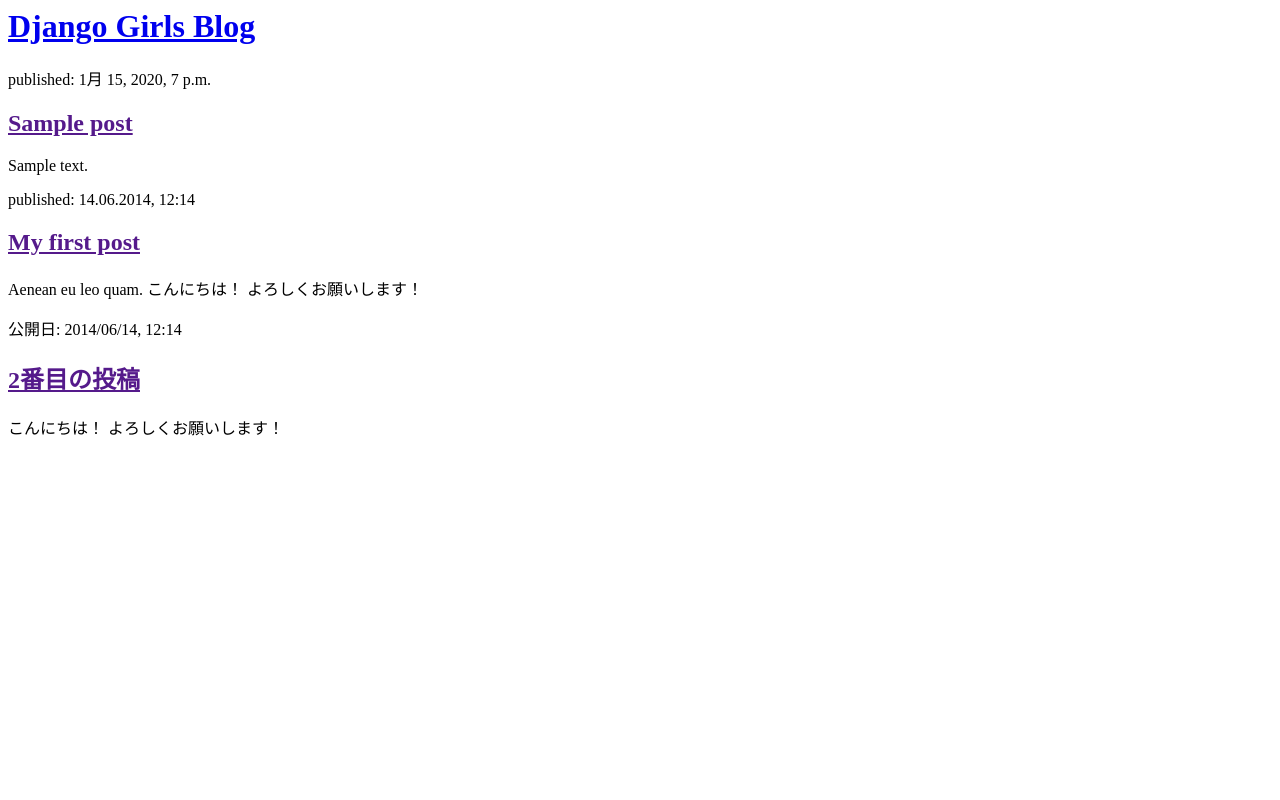
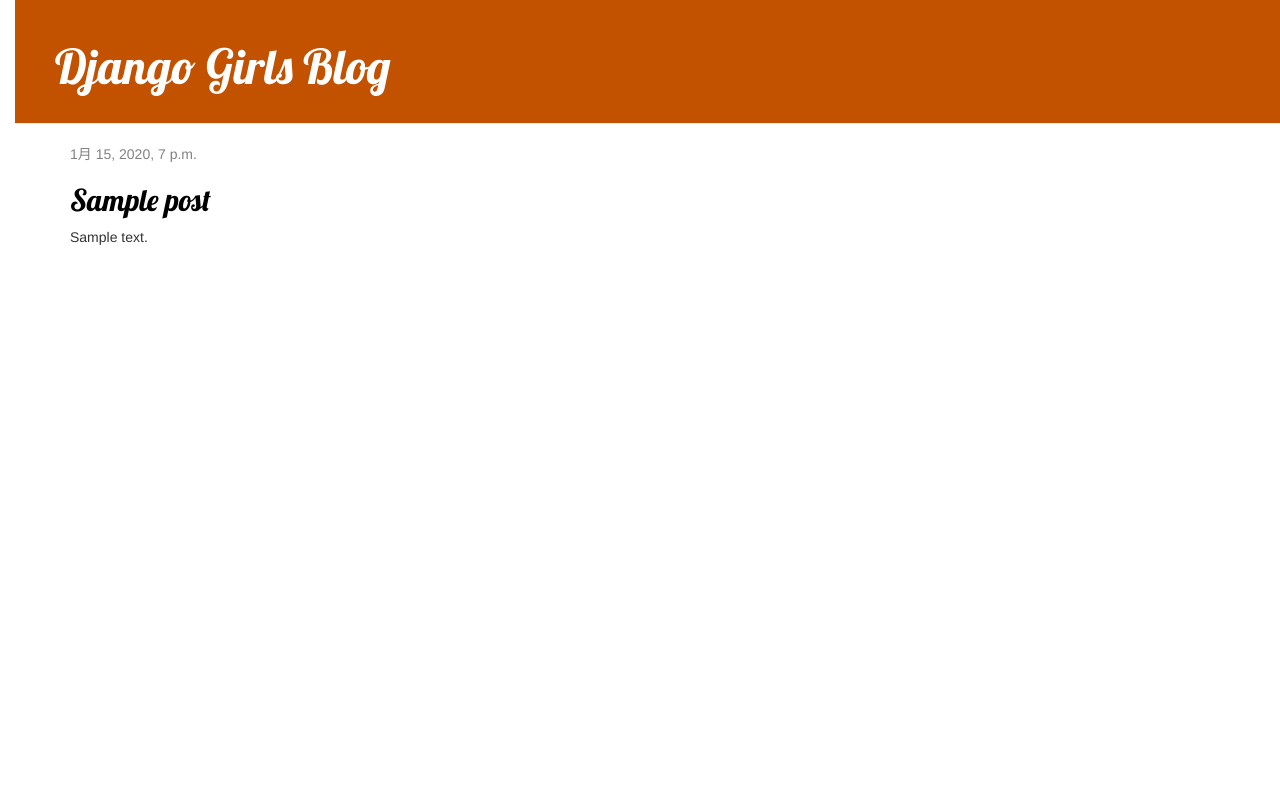
Before and after one commit to gengoron13/my-first-blog, a Django app: page / in a window 1280 px wide. Run offline with Django 3.2, Linux system fonts and the light colour scheme; tables that the repository leaves empty hold one stand-in row (values such as "Sample post"); some libraries are stand-ins or nearby versions.

Commit message:
Added view and template for detailed blog post as well as CSS for the site.

```diff
--- /dev/null
+++ b/blog/static/css/blog.css
@@ -0,0 +1,55 @@
+h1 a, h2 a {
+    color: #C25100;
+
+    font-family: 'Lobster';
+}
+
+body {
+    padding-left: 15px;
+}
+.page-header {
+    background-color: #C25100;
+    margin-top: 0;
+    padding: 20px 20px 20px 40px;
+}
+
+.page-header h1, .page-header h1 a, .page-header h1 a:visited, .page-header h1 a:active {
+    color: #ffffff;
+    font-size: 36pt;
+    text-decoration: none;
+}
+
+.content {
+    margin-left: 40px;
+}
+
+h1, h2, h3, h4 {
+    font-family: 'Lobster', cursive;
+}
+
+.date {
+    color: #828282;
+}
+
+.save {
+    float: right;
+}
+
+.post-form textarea, .post-form input {
+    width: 100%;
+}
+
+.top-menu, .top-menu:hover, .top-menu:visited {
+    color: #ffffff;
+    float: right;
+    font-size: 26pt;
+    margin-right: 20px;
+}
+
+.post {
+    margin-bottom: 70px;
+}
+
+.post h2 a, .post h2 a:visited {
+    color: #000000;
+}
--- /dev/null
+++ b/blog/templates/blog/base.html
@@ -0,0 +1,23 @@
+{% load static %}
+<html>
+    <head>
+        <title>Django Girls blog</title>
+        <link rel="stylesheet" href="//maxcdn.bootstrapcdn.com/bootstrap/3.2.0/css/bootstrap.min.css">
+        <link rel="stylesheet" href="//maxcdn.bootstrapcdn.com/bootstrap/3.2.0/css/bootstrap-theme.min.css">
+        <link href='//fonts.googleapis.com/css?family=Lobster&subset=latin,latin-ext' rel='stylesheet' type='text/css'>
+        <link rel="stylesheet" href="{% static 'css/blog.css' %}">
+    </head>
+    <body>
+        <div class="page-header">
+            <h1><a href="/">Django Girls Blog</a></h1>
+        </div>
+        <div class="content container">
+            <div class="row">
+                <div class="col-md-8">
+                {% block content %}
+                {% endblock %}
+                </div>
+            </div>
+        </div>
+    </body>
+</html>
--- a/blog/templates/blog/post_list.html
+++ b/blog/templates/blog/post_list.html
@@ -1,28 +1,13 @@
-<html>
-    <head>
-        <title>Django Girls blog</title>
-    </head>
-    <body>
-        <div>
-            <h1><a href="/">Django Girls Blog</a></h1>
-        <div>
+{% extends 'blog/base.html' %}
 
-        {% for post in posts %}
-            <div>
-                <p>published: {{ post.published_data }}</p>
-                <h2><a href="">{{ post.title }}</a></h2>
-                <p>{{ post.text|linebreaksbr }}</p>
+{% block content %}
+    {% for post in posts %}
+        <div class="post">
+            <div class="date">
+                {{ post.published_data }}
             </div>
-        {% endfor %}
-            <p>published: 14.06.2014, 12:14</p>
-            <h2><a href="">My first post</a></h2>
-            <p>Aenean eu leo quam. こんにちは！ よろしくお願いします！ </p>
+            <h2><a href="{% url 'post_detail' pk=post.pk %}">{{ post.title }}</a></h2>
+            <p>{{ post.text|linebreaksbr }}</p>
         </div>
-
-        <div>
-            <p>公開日: 2014/06/14, 12:14</p>
-            <h2><a href="">2番目の投稿</a></h2>
-            <p> こんにちは！ よろしくお願いします！ </p>
-        </div>
-    </body>
-</html>
+    {% endfor %}
+{% endblock %}
--- a/blog/urls.py
+++ b/blog/urls.py
@@ -3,4 +3,5 @@
 
 urlpatterns = [
     path('', views.post_list, name='post_list'),
+    path('post/<int:pk>/', views.post_detail, name='post_detail'),
 ]
--- a/blog/views.py
+++ b/blog/views.py
@@ -7,3 +7,6 @@
     posts = Post.objects.filter(published_data__lte=timezone.now()).order_by('published_data')
     return render(request, 'blog/post_list.html', {'posts': posts})
 # Create your views here.
+def post_detail(request, pk):
+    post = get_object_or_404(Post, pk=pk)
+    return render(request, 'blog/post_detail.html', {'post': post})
```
Also changed, not shown: blog/templates/blog/post_detail.html (added, +13 -0 lines).
